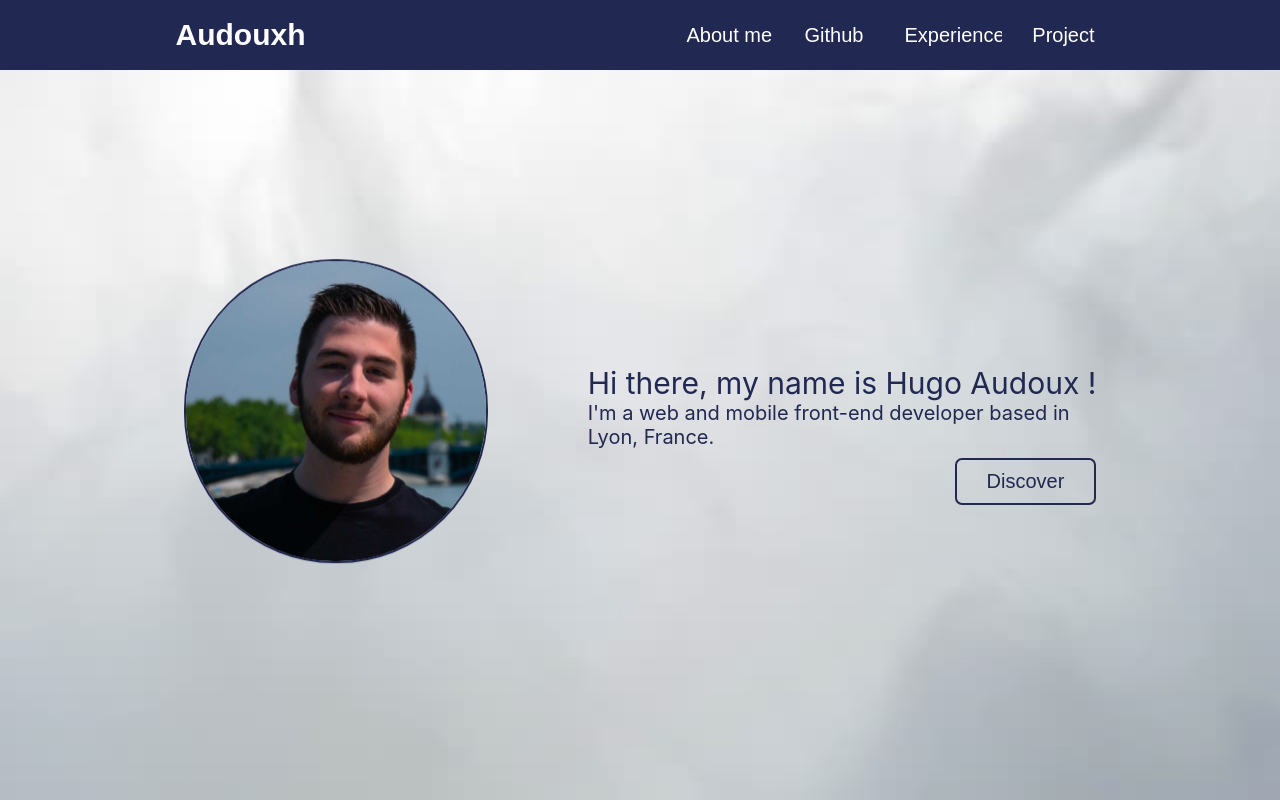
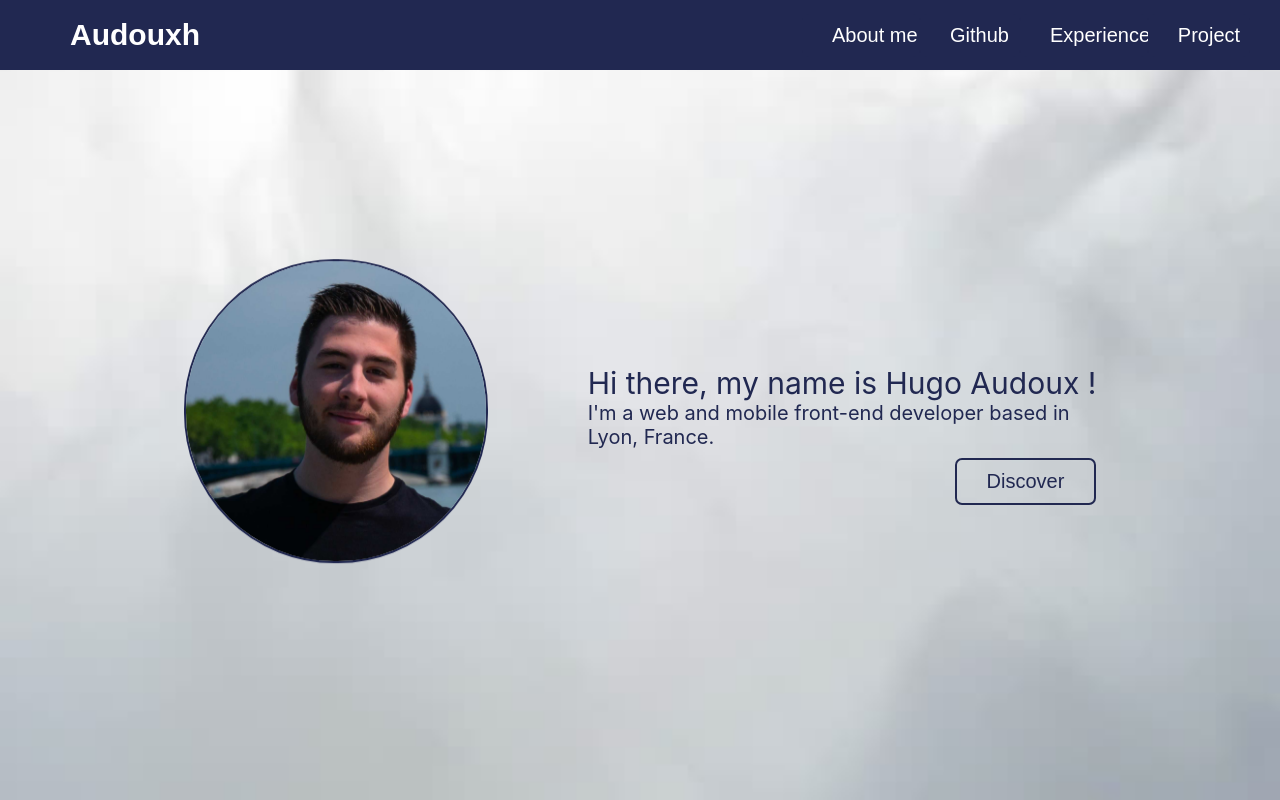
Before and after one commit to AudouxH/portfolio3.0, a React (Create React App) app: page / in a window 1280 px wide. Shown: the top 800 px of the page. Built offline with nearby package versions, Linux system fonts and the light colour scheme; the HTML template or start-up script is replaced by a standard one.

Commit message:
change navbar element disposition

```diff
--- a/src/constants/styles/NavBar.css
+++ b/src/constants/styles/NavBar.css
@@ -5,7 +5,7 @@
     position: fixed;
     display: flex;
     flex-direction: row;
-    justify-content: space-around;
+    justify-content: space-between;
     align-items: center;
     background-color: #212851;
     z-index: 10;
@@ -21,6 +21,7 @@
     font-weight: 600;
     background-color: #212851;
     border: none;
+    margin-left: 70px;
 }
 
 .Buttons {
@@ -28,6 +29,7 @@
     display: flex;
     flex-direction: row;
     justify-content: space-around;
+    margin-right: 30px;
 }
 
 .button {
```
